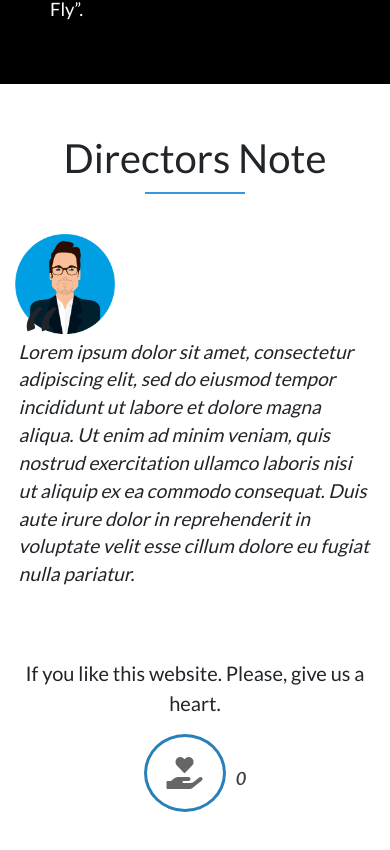
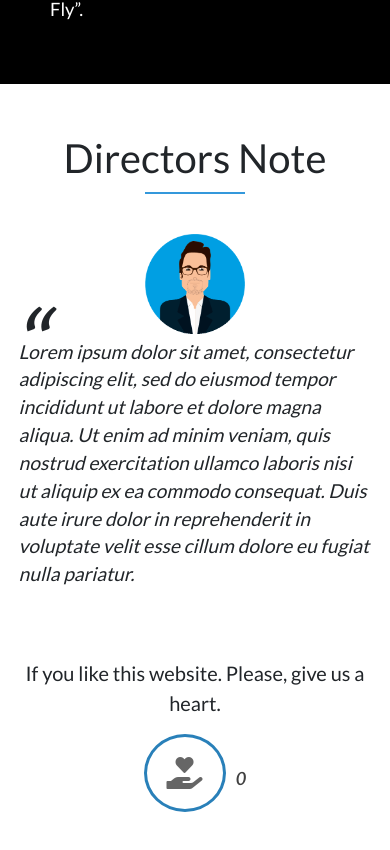
Before and after one commit to lokesh-kadiyala98/dic-website, a React (Create React App) app: page / in a window 390 px wide. Shown: the part 1434-2284 px from the top of the page. Built offline with nearby package versions, Linux system fonts and the light colour scheme.

Commit message:
Bug Fixes: CSS

```diff
--- a/src/resources/css/queries.css
+++ b/src/resources/css/queries.css
@@ -1,22 +1,13 @@
-/* @media only screen and (max-width: 800px) {
-
-    .mobile-nav {
-        display: inline;
-        position: fixed;
-        top: 2%;
-        right: 5%;
-        z-index: 2;
-        color: white;
-        font-size: 200%;
-    }
-
-} */
-
 /* Small phones to small tablets: from 481px to 767px */
 @media only screen and (max-width: 767px) {
     .link {
         padding: 10px;
         margin: 0px;
+    }
+
+    .directors-note-img {
+        display: block;
+        margin: 0 auto;
     }
 
     .main-nav {
```
